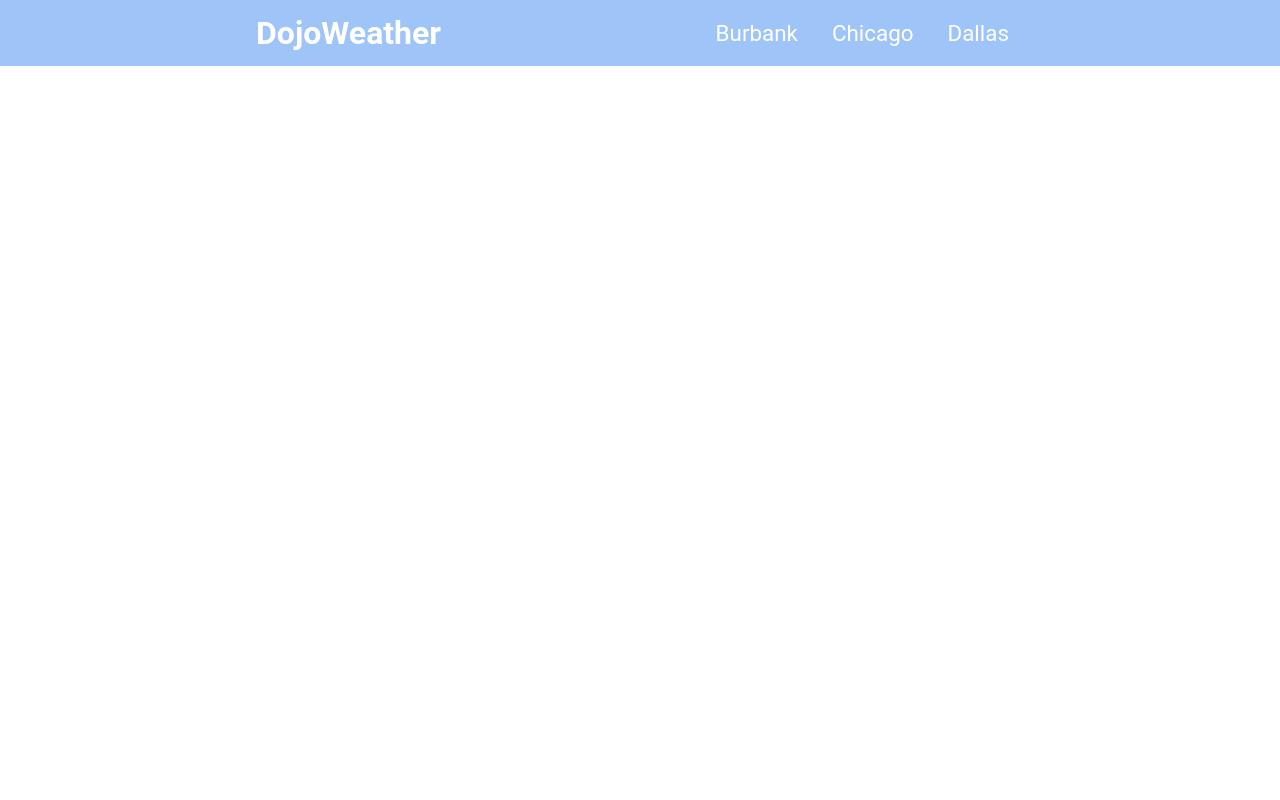
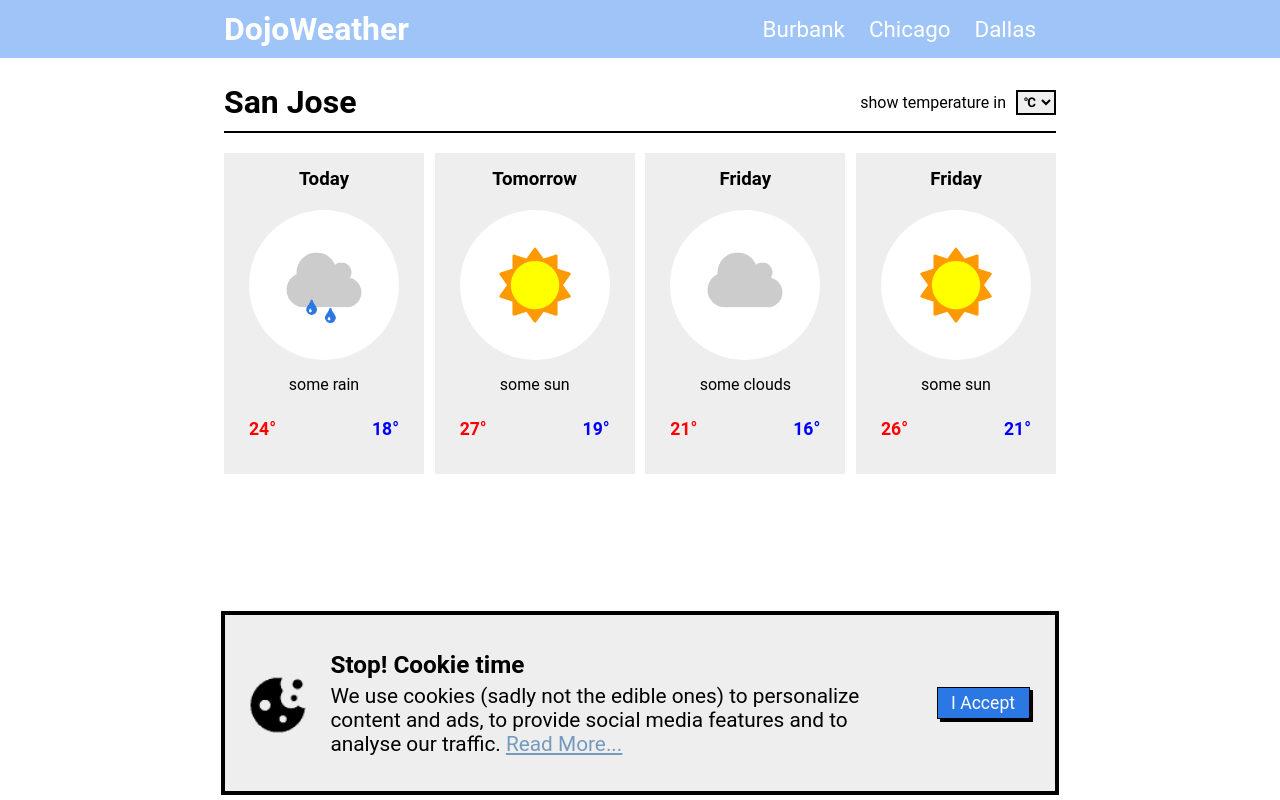
Before and after one commit to chris-nowicki/dojoweather, a plain HTML site: page index.html in a window 1280 px wide. Drawn offline with Linux system fonts and the light colour scheme.

Commit message:
finsihed the assignment with a code review

```diff
--- a/assets/css/styles.css
+++ b/assets/css/styles.css
@@ -6,19 +6,19 @@
 
 /* common variables */
 :root {
-    --container-widths: 60%;
+    --container-widths: 65%;
+    --container-padding: 10px;
 }
 
 /* fonts */
 @import url('https://fonts.googleapis.com/css2?family=Roboto:ital@0;1&display=swap');
-
-/* global elements */
 
 /* page wrapper */
 #navbar-wrapper {
     background-color: #9FC5F8;
 }
 
+/* navbar */
 #navbar {
     width: var(--container-widths);
     display: flex;
@@ -26,12 +26,16 @@
     justify-content: space-between;
     margin: 0px auto;
     color: white;
-    padding: 5px;
+    padding: 10px 0px;
+    margin-bottom: 25px;
 }
 
+.nav-links {
+    margin-right: 20px;
+}
 .nav-links li {
     display: inline-flex;
-    padding: 15px;
+    padding-left: 20px;
 }
 
 .nav-links a {
@@ -39,3 +43,136 @@
     color: white;
     font-size: 1.4em;
 }
+
+/* body wrapper */
+.body-wrapper {
+    width: var(--container-widths);
+    margin: 0px auto;
+}
+
+/* weather location header */
+.weather-header {
+    display: flex;
+    align-items: center;
+    justify-content: space-between;
+    border-bottom: 2px solid black;
+    padding-bottom: 10px;
+    margin-bottom: 20px;
+}
+
+.temp-scale-selection {
+    display: flex;
+    align-items: center;
+}
+
+.temp-scale-selection  select {
+    padding: 2px;
+    margin-left: 10px;
+    border: 2px solid black;
+    font-weight: bold;
+}
+
+.temp-scale-selection  select:focus {
+    outline: none !important;
+}
+
+/* 4 day weather forecast */
+.forecast-container {
+    width: 100%;
+    display: inline-flex;
+    justify-content: space-between;
+}
+
+.daycard {
+    width: 200px;
+    display: flex;
+    flex-direction: column;
+    align-items: center;
+    background-color: #EEEEEE;
+}
+
+.daycard h3 {
+    margin: 15px 0px 10px 0px;
+}
+
+.daycard img {
+    height: 150px;
+    margin: 10px;
+    object-fit: contain;
+    border-radius: 50%;
+    margin-bottom: 15px;
+}
+
+.forcast-description {
+    margin-bottom: 30px;
+}
+
+.temperature {
+    width: 75%;
+    display: inline-flex;
+    justify-content: space-between;
+    align-items: center;
+    margin-bottom: 15px;
+}
+
+.forcast-description {
+    margin-bottom: 25px;
+}
+
+.temperature p {
+    margin-bottom: 20px;
+    font-weight: bold;
+    font-size: 1.1em;
+}
+
+p.high {
+    color: red;
+}
+
+p.low {
+    color: blue;
+}
+
+/* cookie time */
+
+#cookie-time {
+    height: 22%;
+    display: inline-flex;
+    align-items: center;
+    justify-content: space-between;
+    position:fixed;
+    bottom: 5px;
+    background-color: #EEEEEE;
+    border: 4px solid black;
+    margin: 0px 17.3%;
+    z-index: 1;
+}
+
+#cookie-time img {
+    height: 75px;
+    margin: 0px 15px;
+}
+
+.cookie-description {
+    font-size: 1.3em;
+}
+
+.cookie-description h3 {
+    margin-bottom: 5px;
+}
+
+.cookie-description a {
+    color: #749BBE;
+}
+
+.accept-btn {
+    width: 200px;
+    background-color: #2b78e4;
+    border: 1px solid black;
+    padding: 5px 5px;
+    box-shadow: 3px 3px black;
+    color: white;
+    font-weight: normal;
+    font-size: 1.1em;
+    margin: 0px 25px;
+}
--- a/assets/js/script.js
+++ b/assets/js/script.js
@@ -0,0 +1,31 @@
+// removes the cookie box box when I accept is selected
+function removeBTN () {
+    document.getElementById("cookie-time").style.display = "none";
+}
+
+// converts the temperature to the appropriate scale
+function scaleConversion(element) {
+    x = String.fromCharCode(8451); // sets x to the Celsius symbol
+    y = String.fromCharCode(8457); // sets y to the Fahrenheit symbol
+
+    selectTemp = document.querySelectorAll("span.temp-value"); // select all the span elements with class "temp-value"
+    newTemp = 0;
+
+    // checks the element value passed from the select element and sees what the temperature scale is and then
+    // converts the scale to the opposite value (C to F | F to C)
+    if(x === element.value) {
+        for (var i = 0; i < selectTemp.length; i++) {
+            z = parseFloat(selectTemp[i].innerText);
+            newTemp = (z - 32) * (5/9);
+            newTemp = newTemp.toFixed(1);
+            selectTemp[i].innerText = newTemp;
+        }
+    } if(y === element.value) {
+        for (var i = 0; i < selectTemp.length; i++) {
+            z = parseFloat(selectTemp[i].innerText);
+            newTemp = (z * 1.8) + 32;
+            newTemp = newTemp.toFixed(1);
+            selectTemp[i].innerText = newTemp;
+        }
+    }
+}
--- a/index.html
+++ b/index.html
@@ -11,20 +11,96 @@
         <!-- page wrapper -->
         <div id="page-wrapper">
 
-            <!-- navigation bar -->
+            <!-- navbar -->
             <div id="navbar-wrapper">
                 <div id="navbar">
                     <h1>DojoWeather</h1>
                     <div class="nav-links">
                         <ul>
-                            <li><a href="#" onclick="alert('You are viewing weather for Burbank')">Burbank</a></li>
-                            <li><a href="#" onclick="alert('You are viewing weather for Chicago')">Chicago</a></li>
-                            <li><a href="#" onclick="alert('You are viewing weather for Dallas')">Dallas</a></li>
+                            <li><a href="#" onclick="alert('Loading weather report...')">Burbank</a></li>
+                            <li><a href="#" onclick="alert('Loading weather report...')">Chicago</a></li>
+                            <li><a href="#" onclick="alert('Loading weather report...')">Dallas</a></li>
                         </ul>
                     </div>
                 </div>
             </div>
 
+            <!-- body wrapper -->
+            <div class="body-wrapper">
+
+                <!-- weather location header -->
+                <div class="weather-header">
+                    <h1>San Jose</h1>
+                    <div class="temp-scale-selection">
+                        <p>show temperature in</p>
+                        <select name="tempScales" onchange="scaleConversion(this)">
+                            <option>&#8451;</option>
+                            <option>&#8457;</option>
+                        </select>
+                    </div>
+                </div>
+
+                <!-- 4 day forecast -->
+                <div class="forecast-container">
+
+                    <!-- day-card -->
+                    <div class="daycard" id="today">
+                        <h3>Today</h3>
+                        <img src="/assets/images/some_rain.png" alt="rain clouds">
+                        <p class="forcast-description">some rain</p>
+                        <div class="temperature">
+                            <p class="high"><span class="temp-value">24</span>&deg;</p>
+                            <p class="low"><span class="temp-value">18</span>&deg;</p>
+                        </div>
+                    </div>
+
+                    <!-- day-card -->
+                    <div class="daycard" id="tomorrow">
+                        <h3>Tomorrow</h3>
+                        <img src="/assets/images/some_sun.png" alt="sunny">
+                        <p class="forcast-description">some sun</p>
+                        <div class="temperature">
+                            <p class="high"><span class="temp-value">27</span>&deg;</p>
+                            <p class="low"><span class="temp-value">19</span>&deg;</p>
+                        </div>
+                    </div>
+                    <!-- day-card -->
+                    <div class="daycard" id="friday">
+                        <h3>Friday</h3>
+                        <img src="/assets/images/some_clouds.png" alt="clouds">
+                        <p class="forcast-description">some clouds</p>
+                        <div class="temperature">
+                            <p class="high"><span class="temp-value">21</span>&deg;</p>
+                            <p class="low"><span class="temp-value">16</span>&deg;</p>
+                        </div>
+                    </div>
+
+                    <!-- day-card -->
+                    <div class="daycard" id="saturday">
+                        <h3>Friday</h3>
+                        <img src="/assets/images/some_sun.png" alt="sunny">
+                        <p class="forcast-description">some sun</p>
+                        <div class="temperature">
+                            <p class="high"><span class="temp-value">26</span>&deg;</p>
+                            <p class="low"><span class="temp-value">21</span>&deg;</p>
+                        </div>
+                    </div>
+                    <!-- day card end -->
+                </div>
+                <!-- 4 day forecast end -->
+            </div>
+            <!-- body wrapper end -->
+
+            <!-- cookie warning box -->
+            <div id="cookie-time">
+                <img src="/assets/images/cookie.png" alt="image of a cookie">
+                <div class="cookie-description">
+                    <h3>Stop! Cookie time</h3>
+                    <p>We use cookies (sadly not the edible ones) to personalize content and ads, to provide social media features and to analyse our traffic. <a href="#">Read More...</a></p>
+                </div>
+                <button class="accept-btn" onclick="removeBTN()">I Accept</button>
+            </div>
+            <!-- cookie warning box end -->
         </div>
         <!-- page wrapper end -->
 
```
